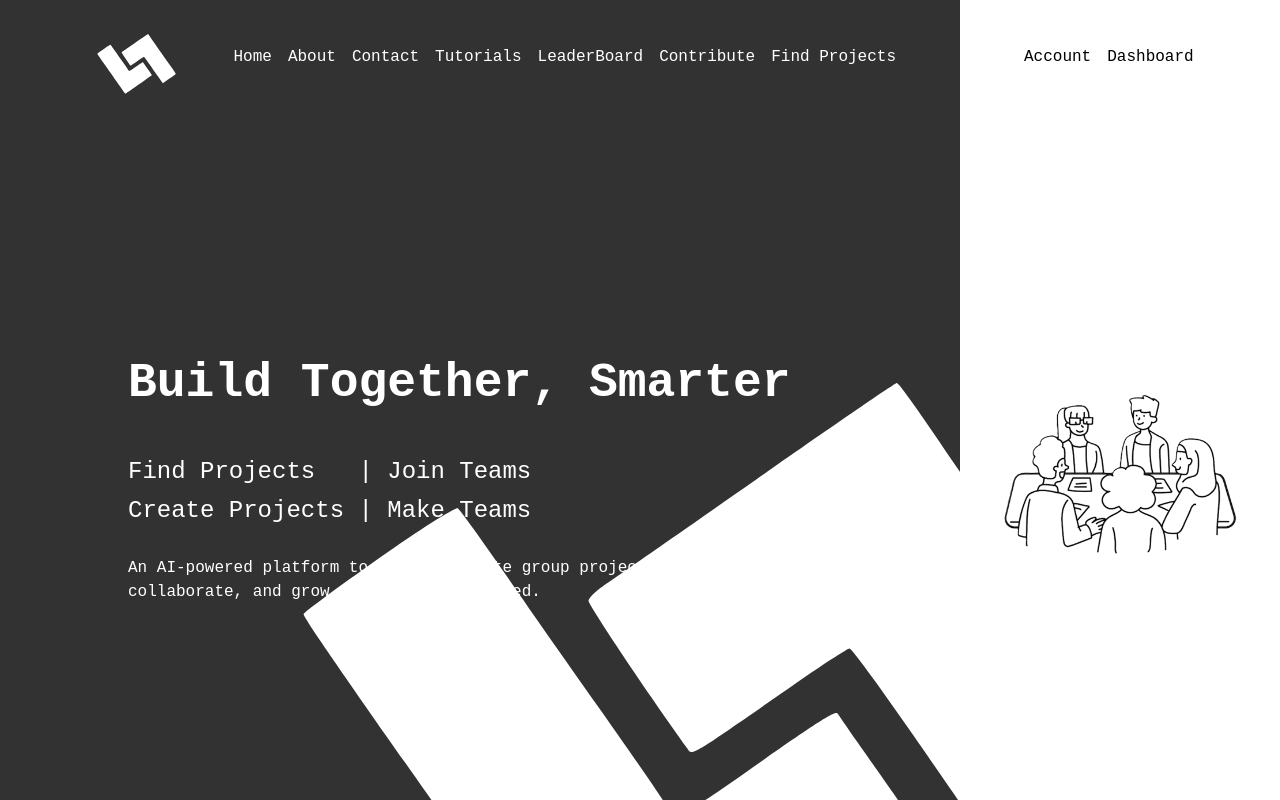
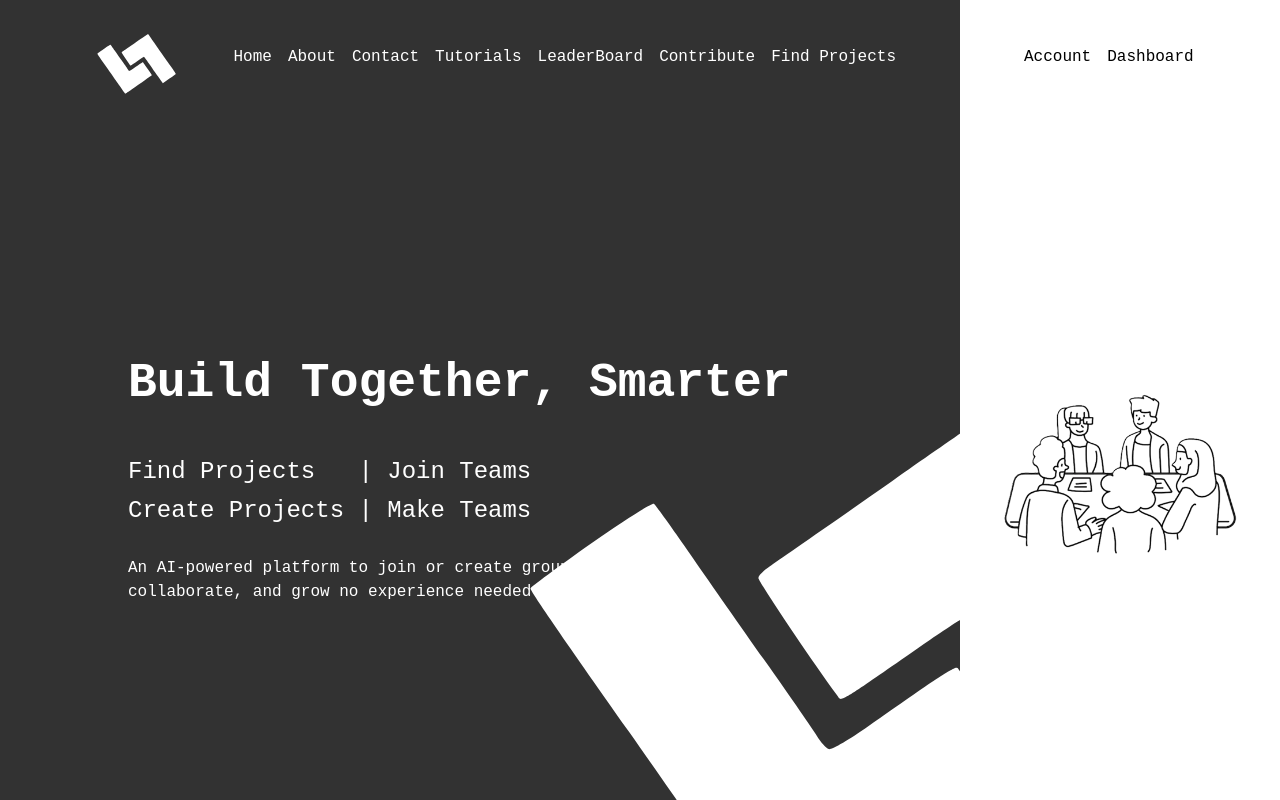
Before and after one commit to AmanCiphers/Grouphub, a React (Vite) app: page / in a window 1280 px wide. Shown: the top 800 px of the page. Built offline with nearby package versions, Linux system fonts and the light colour scheme.

Commit message:
landing page done

```diff
--- a/src/components/landing.css
+++ b/src/components/landing.css
@@ -152,18 +152,16 @@ a {
 
 
 .bigimage .heroimage{
-    position: relative;
     z-index: 99;
-    /* border: 1px solid black; */
     aspect-ratio: calc(1/1);
     display: flex;
     position: absolute;
     justify-content: center;
     align-items: center;
-    width: 50em;
+    width: 50vw;
     height: 100vh;
-    top: 41vh;
-    right: 15vw;
+    top: 35vh;
+    right: 12vw;
     overflow: hidden;
     margin-left: 40em;
 
@@ -172,7 +170,7 @@ a {
 .bigimage .heroimage img{
     scale: 1.2;
     position: relative;
-    left: 5em;
+    left: 6em;
     width: 100%;
      height: auto;
     object-fit: cover;
```
